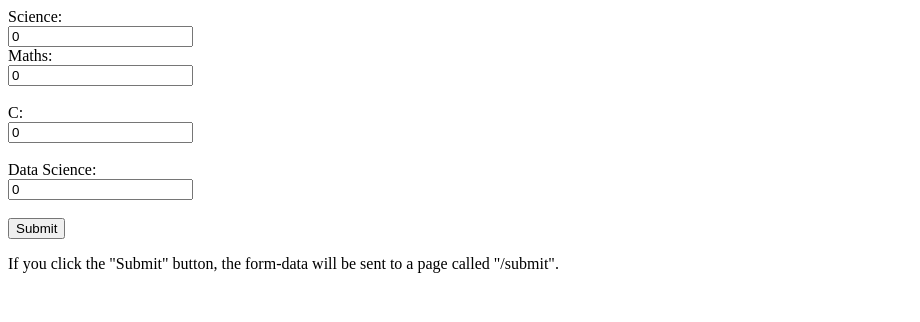
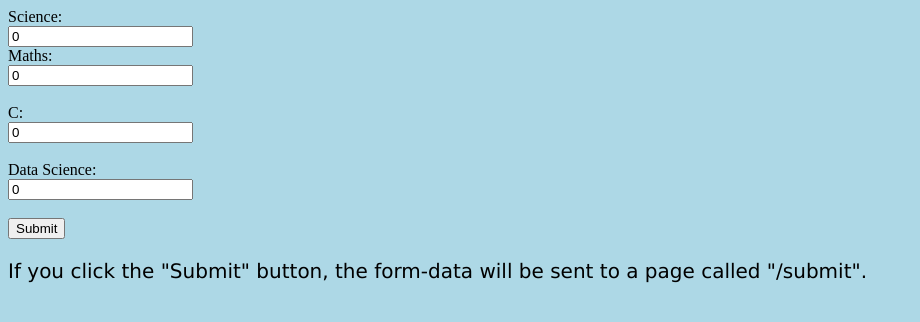
Before and after one commit to Ronny019/MyRepo, a Flask app: template KrishNaik Tutorials/Flask Tutorials/templates/index.html in a window 1280 px wide. Shown: the top 322 px of the page, without its empty margins (0-920 px from the left). Run offline with Flask 2, Linux system fonts and the light colour scheme; the template is opened without the code that fills it, so the values that code supplies are empty.

Commit message:
Integrating CSS and JS

```diff
--- /dev/null
+++ b/KrishNaik Tutorials/Flask Tutorials/static/css/style.css
@@ -0,0 +1,13 @@
+body {
+  background-color: lightblue;
+}
+
+h1 {
+  color: white;
+  text-align: center;
+}
+
+p {
+  font-family: verdana;
+  font-size: 20px;
+}
--- /dev/null
+++ b/KrishNaik Tutorials/Flask Tutorials/static/script/script.js
@@ -0,0 +1 @@
+alert('Page has been loaded')
--- a/KrishNaik Tutorials/Flask Tutorials/templates/index.html
+++ b/KrishNaik Tutorials/Flask Tutorials/templates/index.html
@@ -3,6 +3,10 @@
 <head>
     <meta charset="UTF-8">
     <title>Template</title>
+  <link rel="stylesheet" href="{{ url_for('static',filename='css/style.css') }}">
+<script type="text/javascript" src="{{ url_for('static',filename='script/script.js') }}">
+
+</script>
 </head>
 <body>
 <form action="/submit" method='post'>
```
